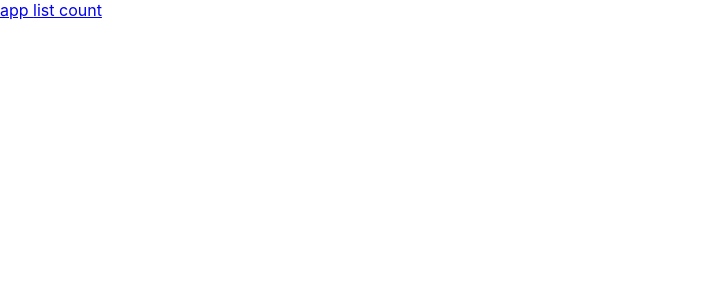
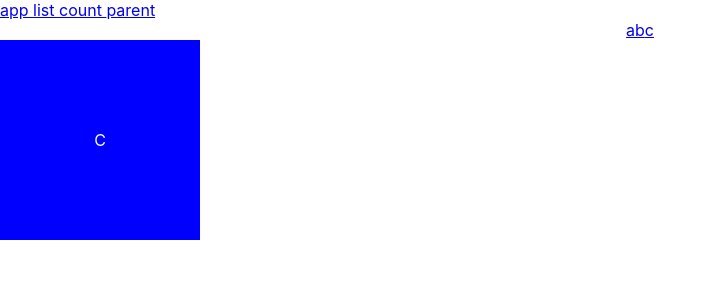
Before and after one commit to Tiff-wyr/test-react, a React (Create React App) app: page /parent/c in a window 1280 px wide. Shown: the top 300 px of the page, without its empty margins (0-716 px from the left). Built offline with nearby package versions, Linux system fonts and the light colour scheme.

Commit message:
路由转场动画测试

```diff
--- a/src/RouterContain.js
+++ b/src/RouterContain.js
@@ -1,14 +1,14 @@
 import React, { Component } from 'react'
-import { Switch, Route, BrowserRouter as Router, Link, Redirect } from "react-router-dom";
+import { Link, Redirect, BrowserRouter as Router, Route, Switch} from "react-router-dom";
 import List from './page/List';
 import Count from "./page/Count";
 import App from './App';
-import AnimatedSwitch from './components/AnimatedSwitch';
+import Parent from './page/Parent';
 
 class RouterContain extends Component {
-constructor(props) {
-    super(props)
-}
+  constructor(props) {
+      super(props)
+  }
  render(){
    return (
      <div>
@@ -16,11 +16,13 @@ constructor(props) {
          <Link to="/">app </Link>
          <Link to="/list">list </Link>
          <Link to="/count">count </Link>
-         <AnimatedSwitch>
+         <Link to="/parent">parent</Link>
+         <Switch>
            <Route exact path="/" component={App} />
            <Route exact path="/list" component={List} />
            <Route exact path="/count" component={Count} />
-         </AnimatedSwitch>
+           <Route path="/parent" component={Parent} />
+         </Switch>
        </Router>
      </div>
    );
--- a/src/components/AnimatedSwitch.css
+++ b/src/components/AnimatedSwitch.css
@@ -1,25 +1,21 @@
-.route {
-    position: absolute;
-    left: 0;
-    top: 0;
-    width: 100%;
-    height: 100%;
+.fade-enter {
+  opacity: 0;
+  transform: translateX(100%);
 }
 
-.fade-enter {
-    opacity: 0;
-}
-
-.fade-enter .fade-enter-active {
-    opacity: 1;
-    transition: opacity 1000ms ease-in;
+.fade-enter-active {
+  opacity: 1;
+  transform: translateX(0);
+  transition: all 500ms;
 }
 
 .fade-exit {
-    opacity: 1;
+  opacity: 1;
+  transform: translateX(0);
 }
 
-.fade-exit .fade-exit-active {
-    opacity: 0;
-    transition: opacity 1000ms ease-in;
+.fade-exit-active {
+  opacity: 0;
+  transform: translateX(-100%);
+  transition: all 500ms;
 }
--- a/src/components/AnimatedSwitch.js
+++ b/src/components/AnimatedSwitch.js
@@ -5,13 +5,13 @@ import { Switch } from "react-router-dom";
 import "./AnimatedSwitch.css"
 
 function AnimatedSwitch(props) {
-  console.log("location", props.location);
+  console.log("location", props);
   return (
     <TransitionGroup>
       <CSSTransition
-        key={"animate"}
+        key={props.location.key}
         classNames={props.type || "fade"}
-        timeout={props.duration || 1000}
+        timeout={props.duration || 500}
       >
         <Switch location={props.location}>{props.children}</Switch>
       </CSSTransition>
--- a/src/page/HookCount.js
+++ b/src/page/HookCount.js
@@ -1,10 +1,12 @@
 import React, {useState} from 'react'
+import { Link } from 'react-router-dom'
 
 function HookCount() {
     const [count, setCount] = useState(0)
     console.log(useState('hello'))
     return (
         <div>
+            <Link to="/parent/a" >toparentA</Link>
             <button onClick={() => { setCount(count-1)}}>hook-</button>
             {count}
             <button onClick={() => { setCount(count+1)}}>hook+</button>
--- a/src/page/ListItem.js
+++ b/src/page/ListItem.js
@@ -10,7 +10,7 @@ class ListItem extends Component {
       edit: false,
       // text: props.text,
     };
-    // this.inputRef = React.createRef();
+    this.inputRef = React.createRef();
   }
   editItem(checked) {
     if (checked) {
@@ -27,32 +27,33 @@ class ListItem extends Component {
     this.setState({
       edit: false,
     });
+    this.inputRef.current.blur()
   }
   handleKeyEnter(e) {
     if (e.keyCode === 13) {
       this.editItemText(e);
     }
   }
-  static getDerivedStateFromProps(nextProps) {
-    return null
+  // static getDerivedStateFromProps(nextProps) {
+  //   return null
+  // }
+  shouldComponentUpdate(nextProps, state) {
+    if (
+      nextProps.text !== this.props.text ||
+      nextProps.checked !== this.props.checked ||
+      state.edit !== this.state.edit ||
+      state.text !== this.state.text
+    ) {
+      return true;
+    }
+    // return false;
+    // for (const key in nextProps) {
+    //   if (!is(nextProps[key], this.props[key])) {
+    //     return true
+    //   }
+    // }
+    // return false
   }
-  // shouldComponentUpdate(nextProps, state) {
-  //   // if (
-  //   //   nextProps.text !== this.props.text ||
-  //   //   nextProps.checked !== this.props.checked ||
-  //   //   state.edit !== this.state.edit ||
-  //   //   state.text !== this.state.text
-  //   // ) {
-  //   //   return true;
-  //   // }
-  //   // return false;
-  //   // for (const key in nextProps) {
-  //   //   if (!is(nextProps[key], this.props[key])) {
-  //   //     return true
-  //   //   }
-  //   // }
-  //   // return false
-  // }
   componentDidUpdate(oldProps) {
     console.log("item的update")
     if (oldProps.text !== this.props.text) {
--- /dev/null
+++ b/src/page/Parent.js
@@ -0,0 +1,32 @@
+import React from "react"
+import { Link, Route } from "react-router-dom"
+import AnimatedSwitch from "../components/AnimatedSwitch";
+import A from "./reouterPage/Apage";
+import B from "./reouterPage/Bpage";
+import C from "./reouterPage/Cpage";
+
+export default function Parent(props) {
+    console.log("parent组件", props)
+    return (
+      <div>
+        <div
+          style={{
+            textAlign: "center",
+          }}
+        >
+          <Link to="/parent/a">a</Link>
+          <Link to="/parent/b">b</Link>
+          <Link to="/parent/c">c</Link>
+        </div>
+        <div>
+          <AnimatedSwitch location={props.location}>
+            <Route path="/parent/a">
+              <A />
+            </Route>
+            <Route path="/parent/b" component={B} />
+            <Route path="/parent/c" component={C} />
+          </AnimatedSwitch>
+        </div>
+      </div>
+    );
+}
--- /dev/null
+++ b/src/page/reouterPage/Apage.js
@@ -0,0 +1,17 @@
+import React from "react"
+
+export default function A(params) {
+    return (
+        <div style={{
+            display: "inline-block",
+            textAlign: "center",
+            color: "#fff",
+            width: "200px",
+            background: "#f00",
+            height: "200px",
+            lineHeight: "200px"
+        }}>
+            A
+        </div>
+    )
+}
--- /dev/null
+++ b/src/page/reouterPage/Bpage.js
@@ -0,0 +1,19 @@
+import React from "react"
+
+export default function B(params) {
+    return (
+      <div
+        style={{
+          display: "inline-block",
+          textAlign: "center",
+          color: "#fff",
+          width: "200px",
+          background: "#0f0",
+          height: "200px",
+          lineHeight: "200px",
+        }}
+      >
+        B
+      </div>
+    );
+}
--- /dev/null
+++ b/src/page/reouterPage/Cpage.js
@@ -0,0 +1,19 @@
+import React from "react"
+
+export default function C(params) {
+    return (
+      <div
+        style={{
+          display: "inline-block",
+          textAlign: "center",
+          color: "#fff",
+          width: "200px",
+          background: "#00f",
+          height: "200px",
+          lineHeight: "200px",
+        }}
+      >
+        C
+      </div>
+    );
+}
```
